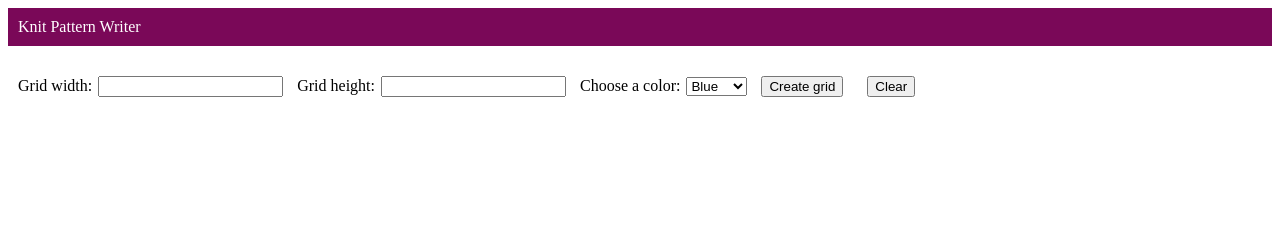
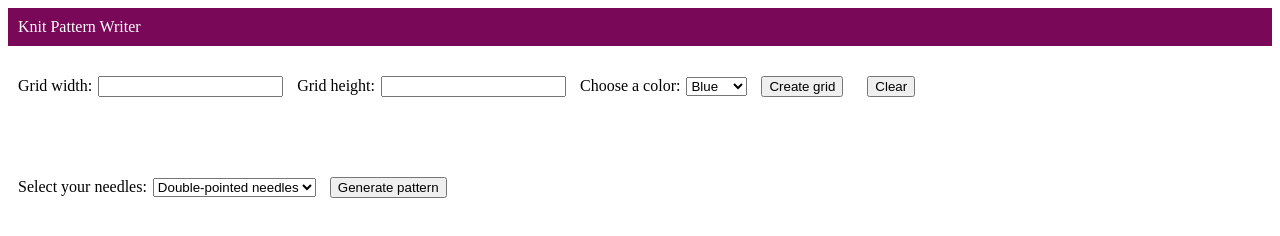
Before and after one commit to martabalbo/knit-pattern-writer, a plain HTML site: page index.html in a window 1280 px wide. Drawn offline with Linux system fonts and the light colour scheme.

Commit message:
Add needles selection and pattern generation button

```diff
--- a/index.html
+++ b/index.html
@@ -31,5 +31,15 @@
     </div>
 
     <div class="grid"></div>
+
+    <div class="generate-pattern">
+        <label for="needles">Select your needles:</label>
+        <select name="needles" id="needles">
+            <option value="double-pointed">Double-pointed needles</option>
+            <option value="circular">Circular needles</option>
+        </select>
+
+        <button onclick="GeneratePattern()">Generate pattern</button>
+    </div>
 </body>
 </html>
```
